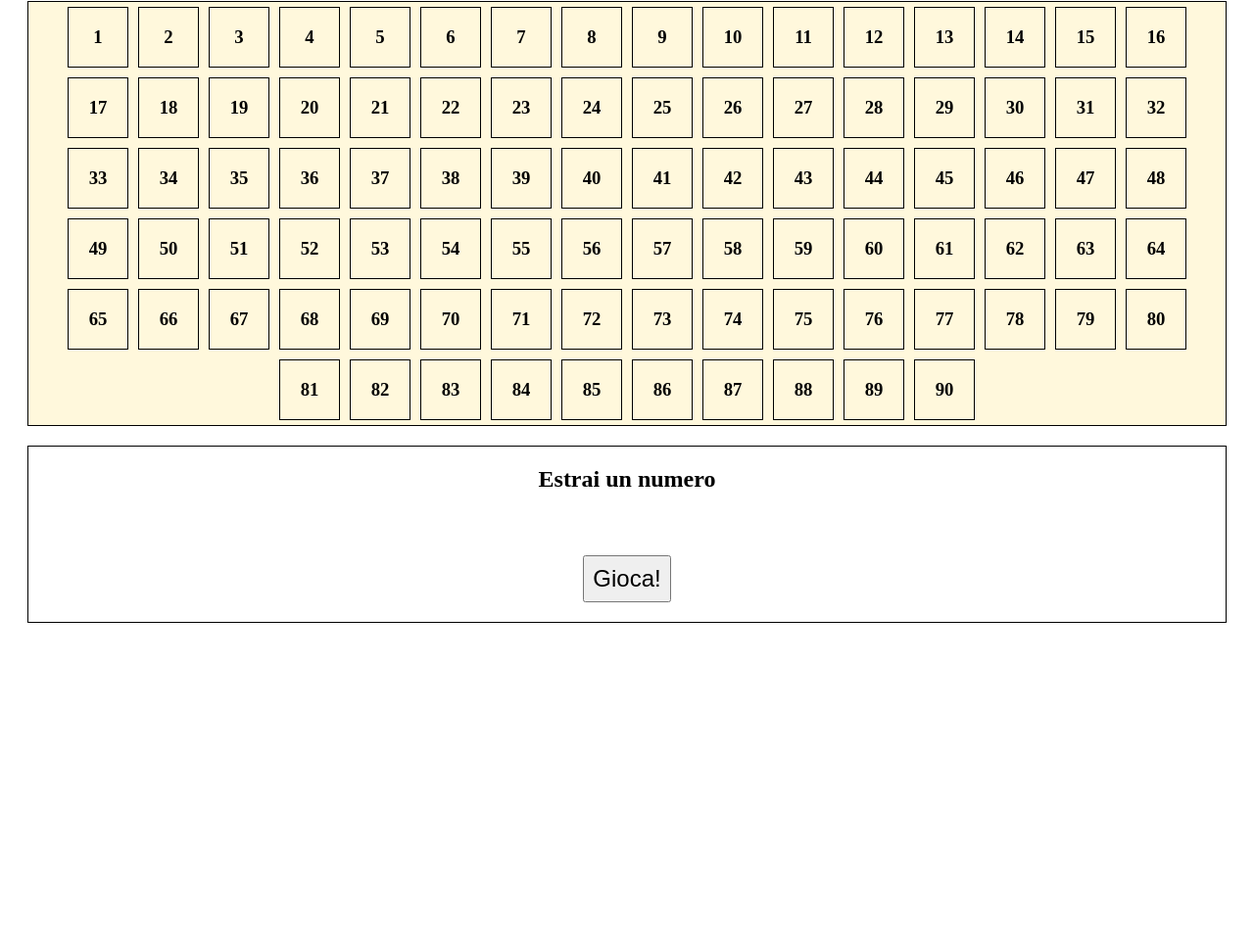
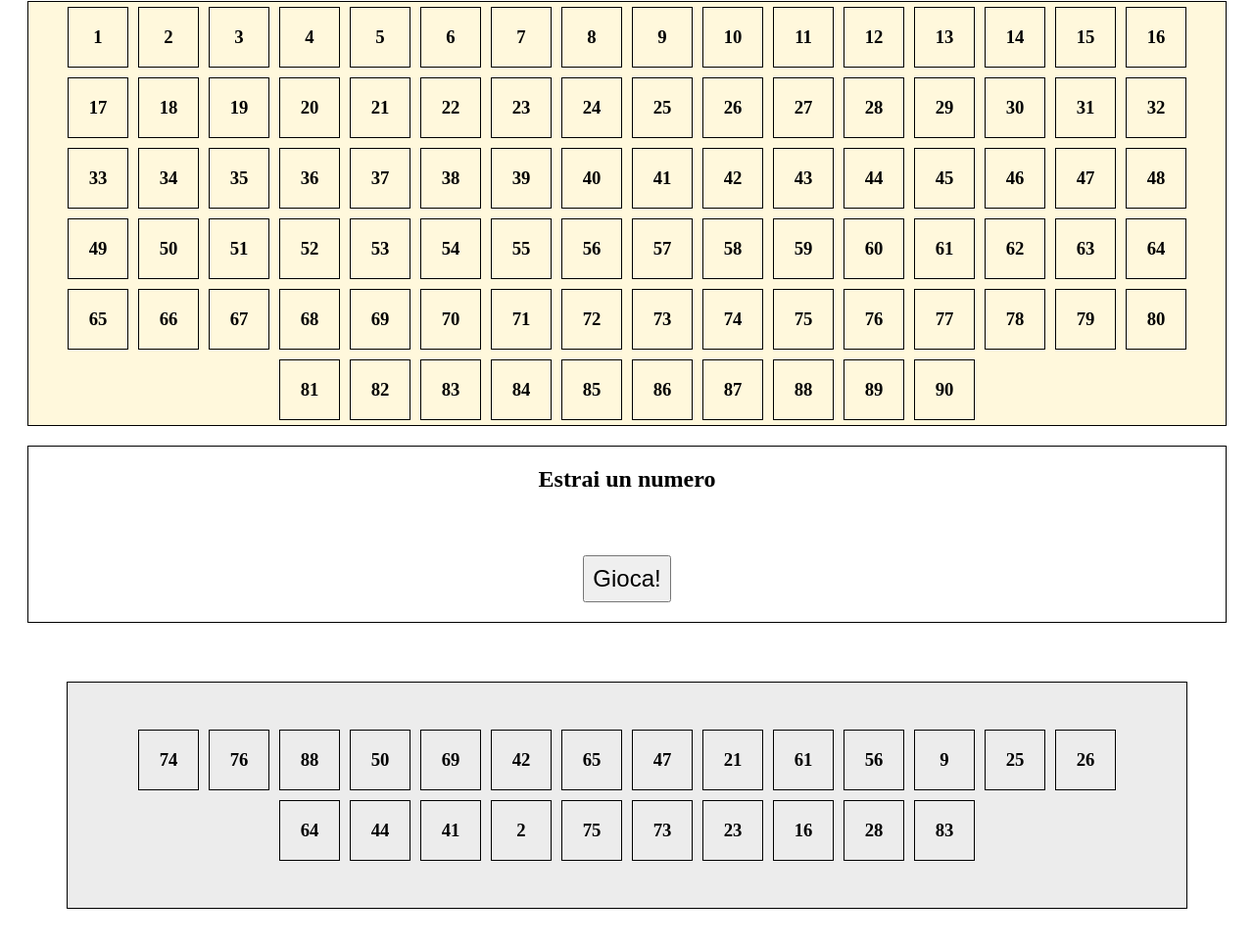
Before and after one commit to EdoardoTunzi/EsercizioU1-W3-D4-Tombola, a plain HTML site: page index.html in a window 1280 px wide. Shown: the part 79-1046 px from the top of the page at 98% size. Before the commit the page ends 800 px from the top, so only its background shows below. Drawn offline with Linux system fonts and the light colour scheme.

Commit message:
Player board function created. player number selection logic needs to be fixed

```diff
--- a/assets/css/style.css
+++ b/assets/css/style.css
@@ -36,3 +36,11 @@ h1 {
   padding: 0.5rem;
   margin-bottom: 20px;
 }
+
+#playerBoard {
+  text-align: center;
+  margin: 60px;
+  border: 1px solid;
+  background-color: #ececec;
+  padding: 43px;
+}
--- a/assets/js/script.js
+++ b/assets/js/script.js
@@ -20,7 +20,8 @@ const generateBoard = function () {
 const generateRandomNum = function () {
   const randomNum = document.getElementById("randomNum");
   let randomGenNum = Math.floor(Math.random() * 90) + 1;
-
+  /*controllo se il numero generato non è già stato estratto,
+se non lo è, lo mostro e lo aggiungo a extractedNumbers*/
   if (!extractedNumbers.includes(randomGenNum)) {
     randomNum.innerText = randomGenNum;
     extractedNumbers.push(randomGenNum);
@@ -34,6 +35,33 @@ randomBtn.onclick = function () {
   generateRandomNum();
 };
 
+const playerNumbers = [];
+//funzione per generare tabella Player
+const generatePlayerBoard = function () {
+  const playerBoard = document.getElementById("playerBoard");
+  //playerBoard.innerHTML = ""; //pulisco l'html perche rigenero la funzione quando genero un numero col button
+  for (let i = 1; i < 25; i++) {
+    let numCell = document.createElement("h3");
+    numCell.classList.add("cell");
+
+    let randomGenNum = Math.floor(Math.random() * 90) + 1;
+
+    //creo un while per controllare che il numero generato sia presente nell'array di numeri estratti e nel caso gli faccio cambiare sfondo
+    while (playerNumbers.includes(randomGenNum)) {
+      randomGenNum = Math.floor(Math.random() * 90) + 1;
+    }
+    //il numero che esce dal ciclo è unico e lo assegno acell e nell'array playerNUmbers
+    numCell.innerText = randomGenNum;
+    playerNumbers.push(randomGenNum);
+    //controllo se è presente in extractedNumbers
+    if (extractedNumbers.includes(randomGenNum) && playerNumbers.includes(randomGenNum)) {
+      numCell.style.backgroundColor = "coral";
+    }
+    playerBoard.appendChild(numCell);
+  }
+};
+
 window.onload = () => {
   generateBoard();
+  generatePlayerBoard();
 };
--- a/index.html
+++ b/index.html
@@ -16,6 +16,9 @@
       <p id="randomNum"></p>
       <button id="randomBtn">Gioca!</button>
     </div>
+    <div id="playerBoard">
+      <!--<h3 class="cell">23</h3>-->
+    </div>
     <script src="./assets/js/script.js"></script>
   </body>
 </html>
```
